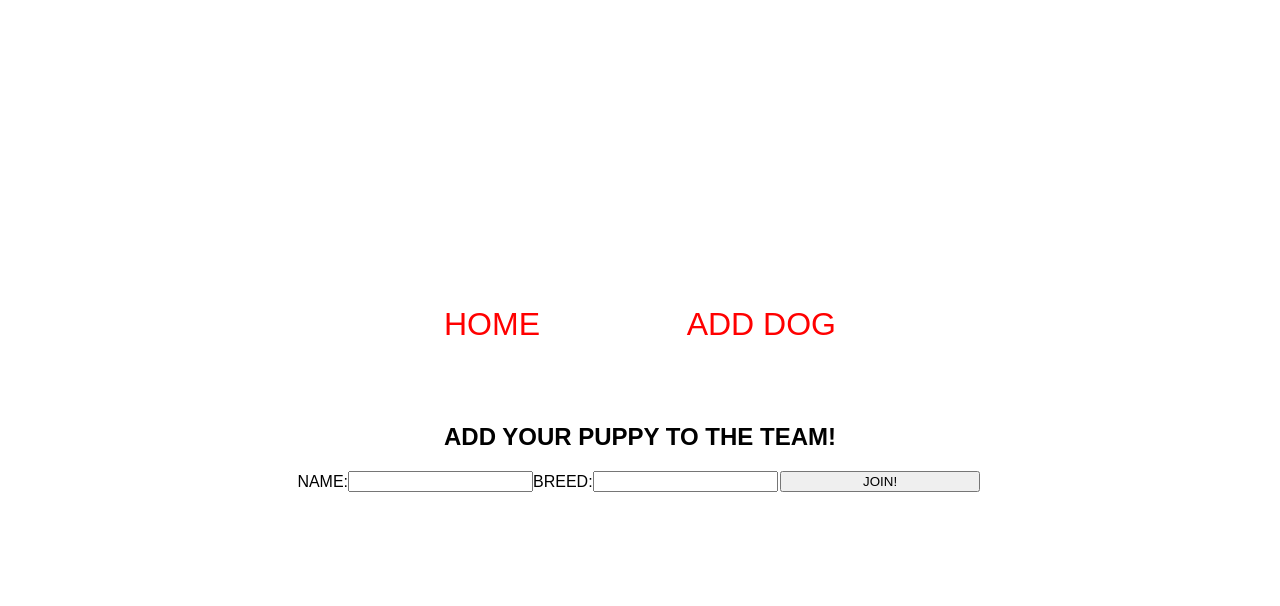
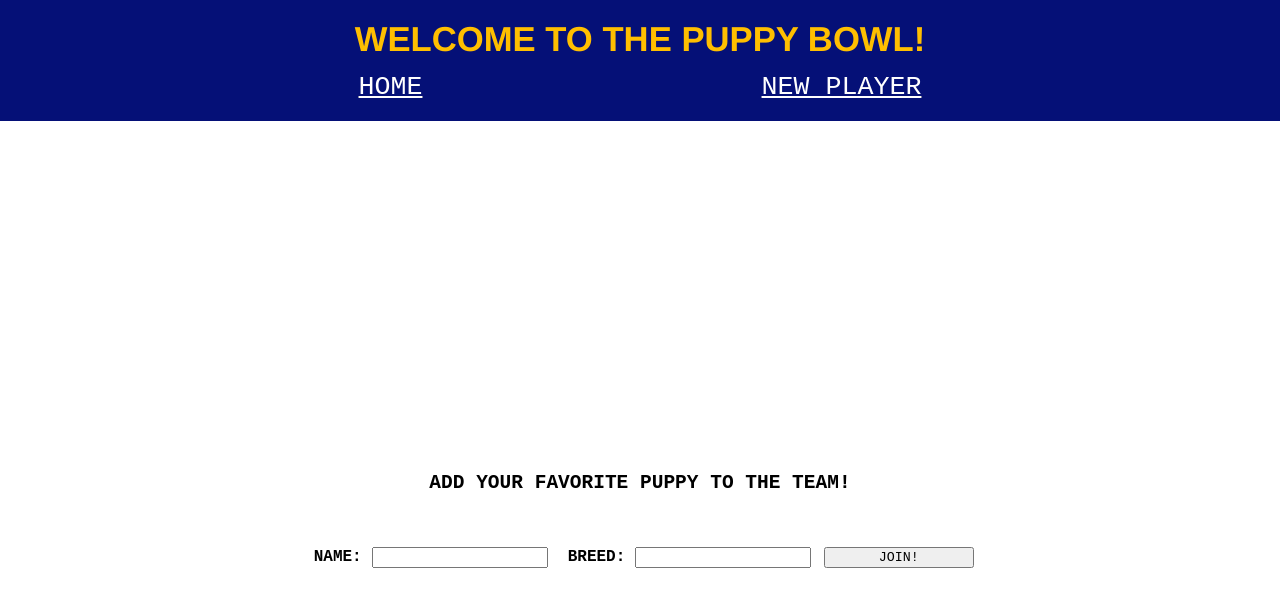
Before and after one commit to mheuangsayaseng/PuppyBowlReact, a React (Vite) app: page /NewDogForm in a window 1280 px wide. Shown: the top 606 px of the page. Built offline with nearby package versions, Linux system fonts and the light colour scheme.

Commit message:
Added CSS/ Remove Player

```diff
--- a/src/App.css
+++ b/src/App.css
@@ -1,47 +1,91 @@
 * {
-    font-family: Arial, Helvetica, sans-serif;
+  font-family: monospace;
   text-transform: uppercase;
   margin: 0;
 }
 
+h1 {
+  color: rgb(255, 191, 0);
+  font-size: 26pt;
+  font-family:'Franklin Gothic Medium', 'Arial Narrow', Arial, sans-serif
+}
+
 a {
-    font-weight: 500;
-    color: red;
-    text-decoration: inherit;
+  color: white;
 }
 
 a:hover {
-    color: #535bf2;
+  color: #f7be53;
 }
 
 #root {
-    margin: 0 auto;
-    padding: 2rem;
   text-align: center;
   }
 
-  body {
-    margin: 0;
+body, body > div {
+  height: 100vh;
+  width: 100vw;
+}
+
+#App {
+  height: 100%;
   display: flex;
-    place-items: center;
-    min-width: 320px;
-    min-height: 100vh;
+  flex-direction: column;
+}
+
+#navBar {
+  background-color: #051077;
+  padding: 1.5rem;
 }
 
 nav {
-    margin-bottom: 5rem;
-    font-size: 24pt;
+  margin-top:1rem;
   display: flex;
   justify-content: space-evenly;
+  font-size: 20pt;
+  text-decoration: underline;
+}
+
+#mainContent > div {
+  width: 100%;
+  display: flex;
+  align-items: center;
+  justify-content: center;
 }
 
 .playerCards {
   display: flex;
+  flex-wrap: wrap;
   justify-content: space-evenly;
-    flex-wrap: wrap;
+}
+
+.singlePlayerCard {
+  display: flex;
+  padding-top: 5rem;
+}
+
+.newPlayerForm {
+  display: flex;
+  flex-direction: column;
+  justify-content: space-evenly;
+  min-height: 100vh;
 }
 
 button {
   width: 200px;
   margin: 2.5px;
 }
+
+button:hover {
+  cursor: pointer;
+}
+
+label {
+  font-size: large;
+  font-weight: bold;
+  margin: 10px;
+}
+
+input{
+margin-right: 10px;
+}
--- a/src/App.jsx
+++ b/src/App.jsx
@@ -7,18 +7,22 @@ import { Routes, Route, Link } from "react-router-dom";
 function App() {
 
   return (
-      <div className="App">
+      <div id="App">
+          <div id='navBar'>
+            <h1>Welcome to the Puppy Bowl!</h1>
             <nav>
-          <Link style={{}} to="/">Home</Link>
-          {/* <br></br> */}
-          <Link to="/NewDogForm">ADD DOG</Link>
+              <Link to="/">Home</Link>
+              <Link to="/NewDogForm">New Player</Link>
             </nav>
+          </div>
+          <div id='mainContent'>
             <Routes>
               <Route path="/" element={<AllDogs />} />
               <Route path="/:dogId" element={<SingleDog />} />
               <Route path="/NewDogForm" element={<NewDogForm />} />
             </Routes>
           </div>
+      </div>
   );
 };
 
--- a/src/api/index.js
+++ b/src/api/index.js
@@ -42,6 +42,7 @@ export async function newPlayer(name, breed) {
 
 export const removeDog = async (playerId) => {
   try {
+    console.log("Remove Player ID", playerId);
     const response = await fetch(`${baseUrl}/${playerId}`, {
       method: "Delete",
     });
--- a/src/components/AllDogs.jsx
+++ b/src/components/AllDogs.jsx
@@ -20,13 +20,13 @@ export default function AllDogs() {
         <div className="playerCards">
             {dogs.map((dog) => {
                 return (
-                    <div style={{backgroundColor: 'tan', margin: '10px', borderRadius:'10px'}} key={dog.id}>
-                        <h2 style={{marginTop: '15px'}}>{dog.name}</h2>
-                        <img style={{height: '300px', borderRadius: '5%', margin: '10px', border: '2pt solid white'}} src={dog.imageUrl}/>
+                    <div style={{margin: '10px', padding:'5px', borderRadius:'10px', boxShadow: '0 4px 10px black' }} key={dog.id}>
+                        <h2 style={{marginTop: '15px', color: 'black'}}>{dog.name}</h2>
+                        <img style={{height: '300px', borderRadius: '10px', margin: '10px', border: '1.5pt solid black'}} src={dog.imageUrl}/>
                         <br></br>
                         <button style={{margin: '5px'}} onClick={() => {navigate(`/${dog.id}`);}}>Player Details</button>
                         <br></br>
-                        <button style={{marginBottom: '15px'}} onClick={async () => {await removeDog(dog.id); navigate('/')}}>Remove Player</button>
+                        <button style={{marginBottom: '15px'}} onClick={() => removeDog(dog.id)}>Remove Player</button>
                     </div>
                 )
             })}
--- a/src/components/NewDogForm.jsx
+++ b/src/components/NewDogForm.jsx
@@ -8,21 +8,21 @@ export default function NewDogForm() {
     const navigate = useNavigate();
 
     return (
-        <div>
-            <h2>Add your puppy to the team!</h2>
-            <br></br>
-            <form onSubmit={async (e)=>{
+        <div className="newPlayerForm">
+            <h2 style={{marginBottom: '50px'}}>Add your favorite puppy to the team!</h2>
+            <div id="playerInput">
+                <form onSubmit={async (e)=> {
                     e.preventDefault();
                     await newPlayer(newName, newBreed);
                     navigate('/');
                 }}>
-
                     <label>Name:</label>
                     <input type="text" onChange={(e) => setNewName(e.target.value)}/>
                     <label>Breed:</label>
                     <input type="text" onChange={(e) => setNewBreed(e.target.value)}/>
-                <button>Join!</button>
+                    <button style={{width:'150px'}}>Join!</button>
                 </form>
+            </div>
         </div>
     )
 }
--- a/src/components/SingleDog.jsx
+++ b/src/components/SingleDog.jsx
@@ -15,11 +15,13 @@ export default function SingleDog() {
     },[]);
 
     return (
-        <div style={{backgroundColor: 'tan', margin: '10px', borderRadius:'10px'}}>
-            <h2>ID NO. {singlePlayer.id}</h2>
-            <img style={{height: '500px', borderRadius: '5%', margin: '10px', border: '4pt solid white'}} src={singlePlayer.imageUrl}/>
-            <h2 style={{margin: '5px'}}>Name: {singlePlayer.name}</h2>
-            <h2>Breed: {singlePlayer.breed}</h2>
+        <div className="singlePlayerCard">
+            <div style={{padding: '15px', borderRadius:'10px', boxShadow: '0 4px 10px black'}} id="playerInfo">
+                <h2 style={{marginTop: '10px'}}>ID NO. {singlePlayer.id}</h2>
+                <img style={{height: '500px', borderRadius: '5%', margin: '10px', border: '2pt solid black'}} src={singlePlayer.imageUrl}/>
+                <h2 style={{margin: '5px'}}>Name: {singlePlayer.name}</h2>
+                <h2>Breed: {singlePlayer.breed}</h2>
+            </div>
         </div>
     )
 }
```
Lines whose indentation alone changed are shown as unchanged.
